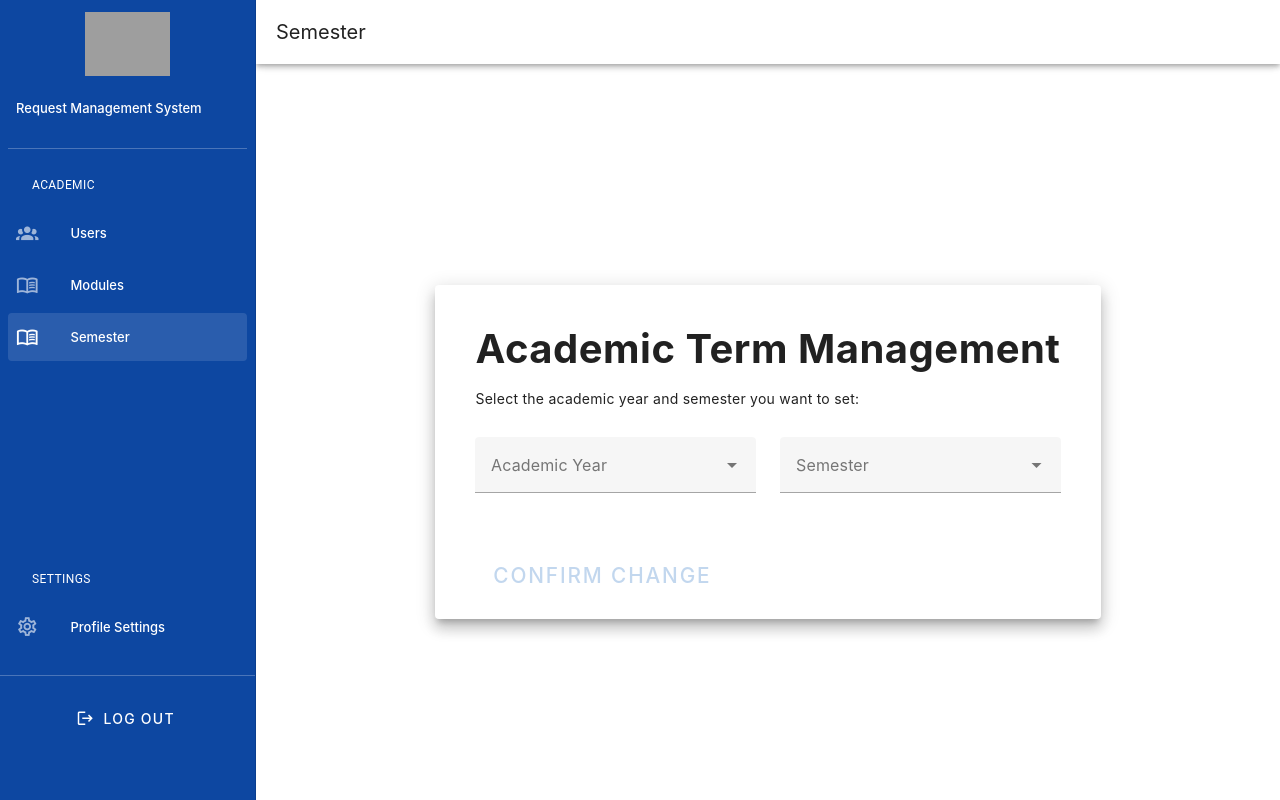
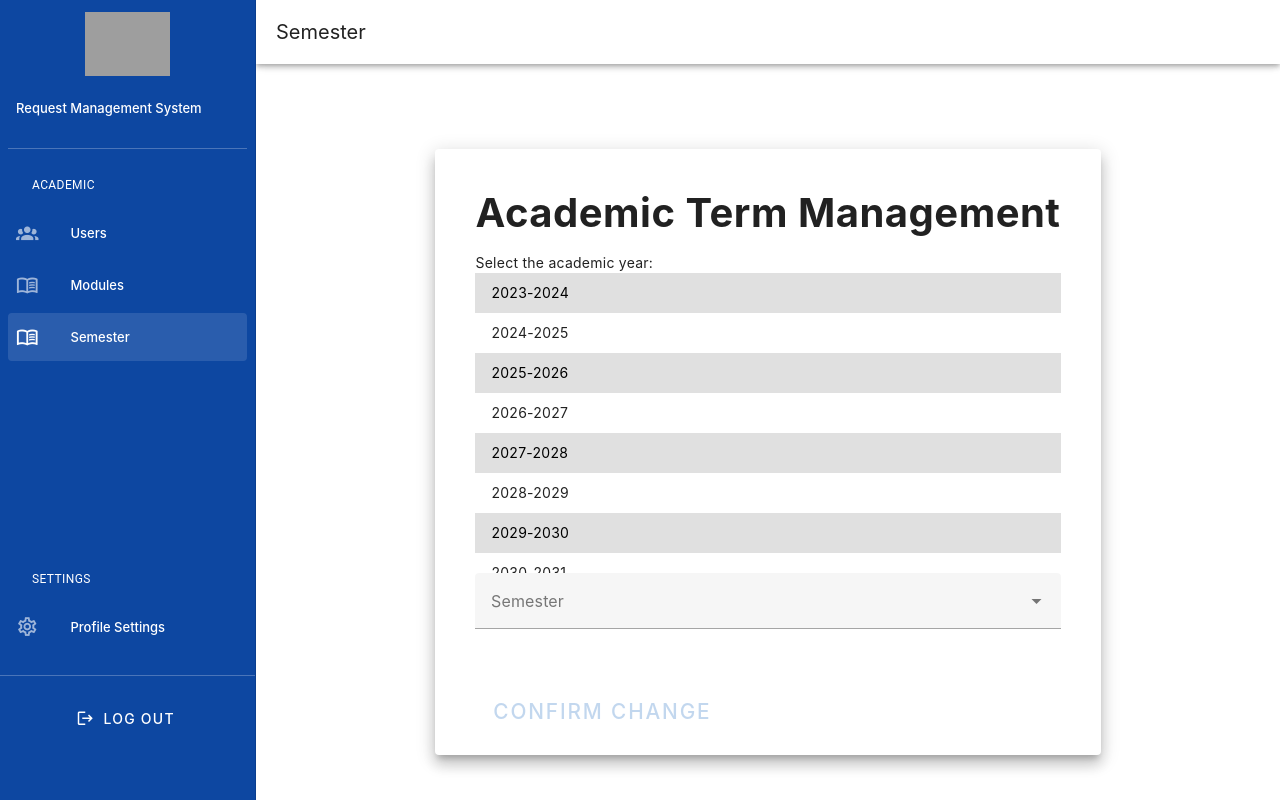
Before and after one commit to CXinCheng/Request-Management-System, a Vue app in the folder client/: page /admin/Semester in a window 1280 px wide. Built offline with nearby package versions, Linux system fonts and the light colour scheme; sample sign-in values are in the browser's storage; grey boxes are pictures that could not be loaded.

Commit message:
Infinite scroll list

```diff
--- a/client/src/modules/admin/views/AdminSemesterView.vue
+++ b/client/src/modules/admin/views/AdminSemesterView.vue
@@ -1,29 +1,34 @@
 <template>
   <v-container class="semester-view-container" fluid>
-    <v-card class="larger-card" max-width="750" elevation="10">
+    <v-card class="mx-auto larger-card" max-width="750" elevation="10">
       <v-card-title class="headline">Academic Term Management</v-card-title>
+
       <v-card-text>
-        Select the academic year and semester you want to set:
-        <v-row class="mt-4">
-          <v-col cols="6">
-            <v-select
-              v-model="selectedYear"
+        Select the academic year:
+
+        <!-- infinite scroll picker for years -->
+        <v-infinite-scroll
+          :height="300"
           :items="availableYears"
-              label="Academic Year"
-              outlined
-              dense
-            />
-          </v-col>
-          <v-col cols="6">
+          @load="loadMoreYears">
+          <template v-for="(item, index) in availableYears" :key="item">
+            <v-list-item
+              :class="index % 2 === 0 ? 'bg-grey-lighten-2' : ''"
+              @click="selectYear(item)">
+              {{ item }}
+            </v-list-item>
+          </template>
+        </v-infinite-scroll>
+
         <v-select
           v-model="selectedSemester"
           :items="availableSemesters"
+          item-text="text"
+          item-value="value"
           label="Semester"
           outlined
           dense
         />
-          </v-col>
-        </v-row>
       </v-card-text>
       <v-card-actions>
         <v-btn
@@ -35,6 +40,20 @@
         </v-btn>
       </v-card-actions>
     </v-card>
+
+    <!-- Loading Indicator -->
+    <v-dialog v-model="loading" persistent max-width="300">
+      <v-card color="grey lighten-4" class="p-4">
+        <v-progress-circular
+          indeterminate
+          color="blue"
+          size="64">
+        </v-progress-circular>
+        <div class="text-center mt-4">
+          Updating semester, please wait...
+        </div>
+      </v-card>
+    </v-dialog>
 
     <!-- Confirmation Dialog -->
     <v-dialog v-model="dialog" max-width="500">
@@ -70,7 +89,7 @@ const notificationStore = useNotificationStore();
 const dialog = ref(false);
 const selectedYear = ref(null);
 const selectedSemester = ref(null);
-const availableYears = ["2023-2024", "2024-2025", "2025-2026", "2026-2027"];
+const availableYears = ref(["2023-2024", "2024-2025", "2025-2026", "2026-2027"]);
 const availableSemesters = [
   "Semester 1",
   "Semester 2",
@@ -84,6 +103,42 @@ const semesterMapping = {
   "Special Semester 2": 4,
 }; //Maps semester names to integer numbers
 
+// Loading additional years when you reach bottom
+async function addMoreYears() {
+  return new Promise((resolve) => {
+    setTimeout(() => {
+      const last = availableYears.value.at(-1);
+      const [start, end] = last.split("-").map(Number);
+      const newStart = start + 1;
+      const newEnd = end + 1;
+
+      resolve({ newStart, newEnd });
+    }, 1000);
+  });
+}
+
+async function loadMoreYears({ done }) {
+  try {
+    // Wait for addMoreYears to compute the new range
+    const { newStart, newEnd } = await addMoreYears();
+
+    // Push the new range into the array
+    availableYears.value.push(
+      `${newStart}-${newEnd}`
+    );
+
+    done("ok");
+
+  } catch (error) {
+    console.error("Error adding more years.", error);
+    done("error");
+
+  }
+}
+
+function selectYear(year) {
+  selectedYear.value = year;
+}
 const submitSemesterChange = async () => {
   try {
     const semesterInteger = semesterMapping[selectedSemester.value]; // Uses semester integer value
```
Lines whose indentation alone changed are shown as unchanged.
